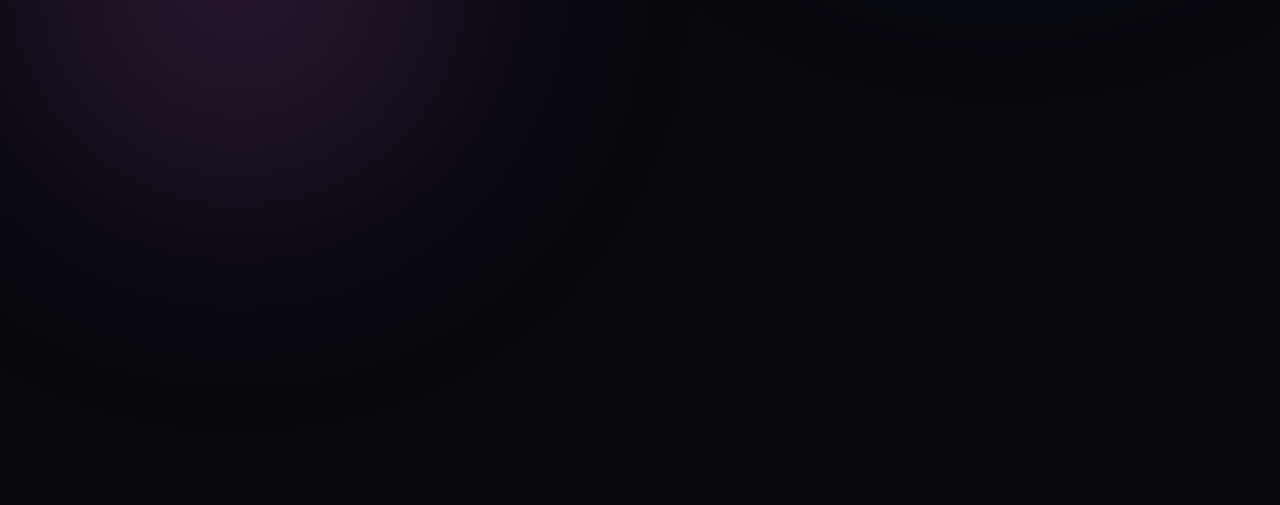
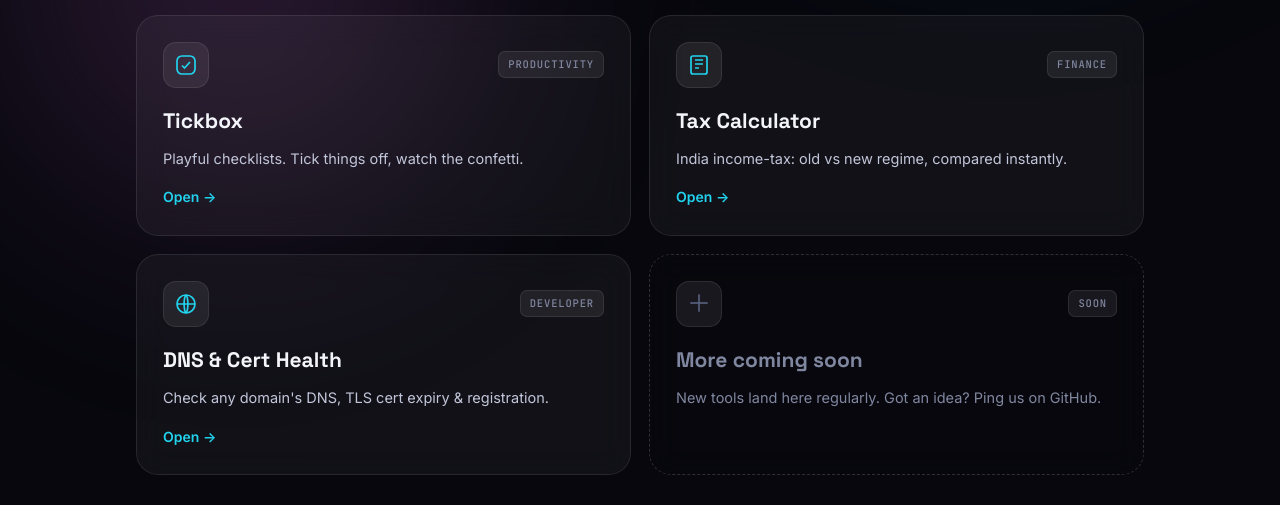
Before and after one commit to sorapallivenkatesh/toolwizhub, a plain HTML site: page index.html in a window 1280 px wide. Shown: the part 661-1166 px from the top of the page. Before the commit the page ends 800 px from the top, so only its background shows below. Drawn offline with Linux system fonts and the light colour scheme; a script that the page names is missing.

Commit message:
feat: tools bento grid (Tickbox, Tax Calculator, DNS Health, + soon)

```diff
--- a/index.html
+++ b/index.html
@@ -53,6 +53,57 @@
         <a class="btn btn--ghost" href="#why">Why ToolWizHub?</a>
       </div>
     </section>
+
+    <!-- ░░░ Tools ░░░ -->
+    <section class="tools" id="tools">
+      <h2 class="section__title">The tools</h2>
+      <div class="tools__grid">
+        <a class="tool" href="https://tickbox.toolwizhub.com" target="_blank" rel="noopener">
+          <div class="tool__top">
+            <span class="tool__icon" aria-hidden="true">
+              <svg viewBox="0 0 24 24" fill="none" stroke="currentColor" stroke-width="1.7"><rect x="3" y="3" width="18" height="18" rx="5"/><path d="M8 12.5l2.5 2.5L16 9"/></svg>
+            </span>
+            <span class="tool__tag">Productivity</span>
+          </div>
+          <h3 class="tool__name">Tickbox</h3>
+          <p class="tool__desc">Playful checklists. Tick things off, watch the confetti.</p>
+          <span class="tool__go">Open <span aria-hidden="true">→</span></span>
+        </a>
+
+        <a class="tool" href="https://tax.toolwizhub.com" target="_blank" rel="noopener">
+          <div class="tool__top">
+            <span class="tool__icon" aria-hidden="true">
+              <svg viewBox="0 0 24 24" fill="none" stroke="currentColor" stroke-width="1.7"><rect x="4" y="3" width="16" height="18" rx="2"/><path d="M8 7h8M8 11h8M8 15h4"/></svg>
+            </span>
+            <span class="tool__tag">Finance</span>
+          </div>
+          <h3 class="tool__name">Tax Calculator</h3>
+          <p class="tool__desc">India income-tax: old vs new regime, compared instantly.</p>
+          <span class="tool__go">Open <span aria-hidden="true">→</span></span>
+        </a>
+
+        <a class="tool" href="https://dns-health.toolwizhub.com" target="_blank" rel="noopener">
+          <div class="tool__top">
+            <span class="tool__icon" aria-hidden="true">
+              <svg viewBox="0 0 24 24" fill="none" stroke="currentColor" stroke-width="1.7"><circle cx="12" cy="12" r="9"/><path d="M3 12h18"/><path d="M12 3c2.5 2.5 2.5 15.5 0 18M12 3c-2.5 2.5-2.5 15.5 0 18"/></svg>
+            </span>
+            <span class="tool__tag">Developer</span>
+          </div>
+          <h3 class="tool__name">DNS &amp; Cert Health</h3>
+          <p class="tool__desc">Check any domain's DNS, TLS cert expiry &amp; registration.</p>
+          <span class="tool__go">Open <span aria-hidden="true">→</span></span>
+        </a>
+
+        <div class="tool tool--soon" aria-disabled="true">
+          <div class="tool__top">
+            <span class="tool__icon tool__icon--soon" aria-hidden="true">＋</span>
+            <span class="tool__tag">Soon</span>
+          </div>
+          <h3 class="tool__name">More coming soon</h3>
+          <p class="tool__desc">New tools land here regularly. Got an idea? Ping us on GitHub.</p>
+        </div>
+      </div>
+    </section>
   </main>
 
   <script src="main.js"></script>
--- a/styles.css
+++ b/styles.css
@@ -93,3 +93,40 @@ main { max-width: 1120px; margin: 0 auto; padding: 0 clamp(20px, 5vw, 56px); }
 .btn--primary:hover { transform: translateY(-2px); background-position: 100% 0; box-shadow: 0 14px 36px rgba(232, 121, 249, 0.45); }
 .btn--ghost { color: var(--text); background: var(--glass); border: 1px solid var(--line-strong); }
 .btn--ghost:hover { transform: translateY(-2px); border-color: var(--c1); }
+
+/* ── Tools (bento) ────────────────────────────────── */
+.tools { padding: 30px 0; }
+.tools__grid { display: grid; grid-template-columns: repeat(2, 1fr); gap: 18px; }
+.tool {
+  display: flex; flex-direction: column; gap: 10px;
+  padding: 26px; border-radius: var(--r);
+  background: var(--glass); border: 1px solid var(--line);
+  backdrop-filter: blur(16px); -webkit-backdrop-filter: blur(16px);
+  transition: transform 0.25s var(--ease), border-color 0.25s, box-shadow 0.3s; position: relative; overflow: hidden;
+}
+.tool::after {
+  content: ""; position: absolute; inset: 0; border-radius: var(--r); padding: 1px; pointer-events: none;
+  background: var(--grad); opacity: 0;
+  -webkit-mask: linear-gradient(#000 0 0) content-box, linear-gradient(#000 0 0);
+          mask: linear-gradient(#000 0 0) content-box, linear-gradient(#000 0 0);
+  -webkit-mask-composite: xor; mask-composite: exclude; transition: opacity 0.3s;
+}
+a.tool:hover { transform: translateY(-4px); box-shadow: 0 20px 50px rgba(34, 211, 238, 0.14); }
+a.tool:hover::after { opacity: 0.7; }
+.tool__top { display: flex; align-items: center; justify-content: space-between; margin-bottom: 6px; }
+.tool__icon {
+  width: 46px; height: 46px; border-radius: 13px; display: inline-flex; align-items: center; justify-content: center;
+  background: var(--glass-2); border: 1px solid var(--line); color: var(--c1);
+}
+.tool__icon svg { width: 24px; height: 24px; }
+.tool__icon--soon { font-size: 24px; color: var(--faint); }
+.tool__tag {
+  font-family: var(--mono); font-size: 10.5px; text-transform: uppercase; letter-spacing: 0.08em;
+  color: var(--muted); padding: 4px 9px; border-radius: 7px; background: var(--glass-2); border: 1px solid var(--line);
+}
+.tool__name { font-family: var(--display); font-size: 21px; font-weight: 700; }
+.tool__desc { color: var(--soft); font-size: 14.5px; flex: 1; }
+.tool__go { color: var(--c1); font-weight: 600; font-size: 14px; margin-top: 6px; }
+a.tool:hover .tool__go span { margin-left: 4px; }
+.tool--soon { border-style: dashed; border-color: var(--line-strong); background: transparent; }
+.tool--soon .tool__name, .tool--soon .tool__desc { color: var(--muted); }
```
